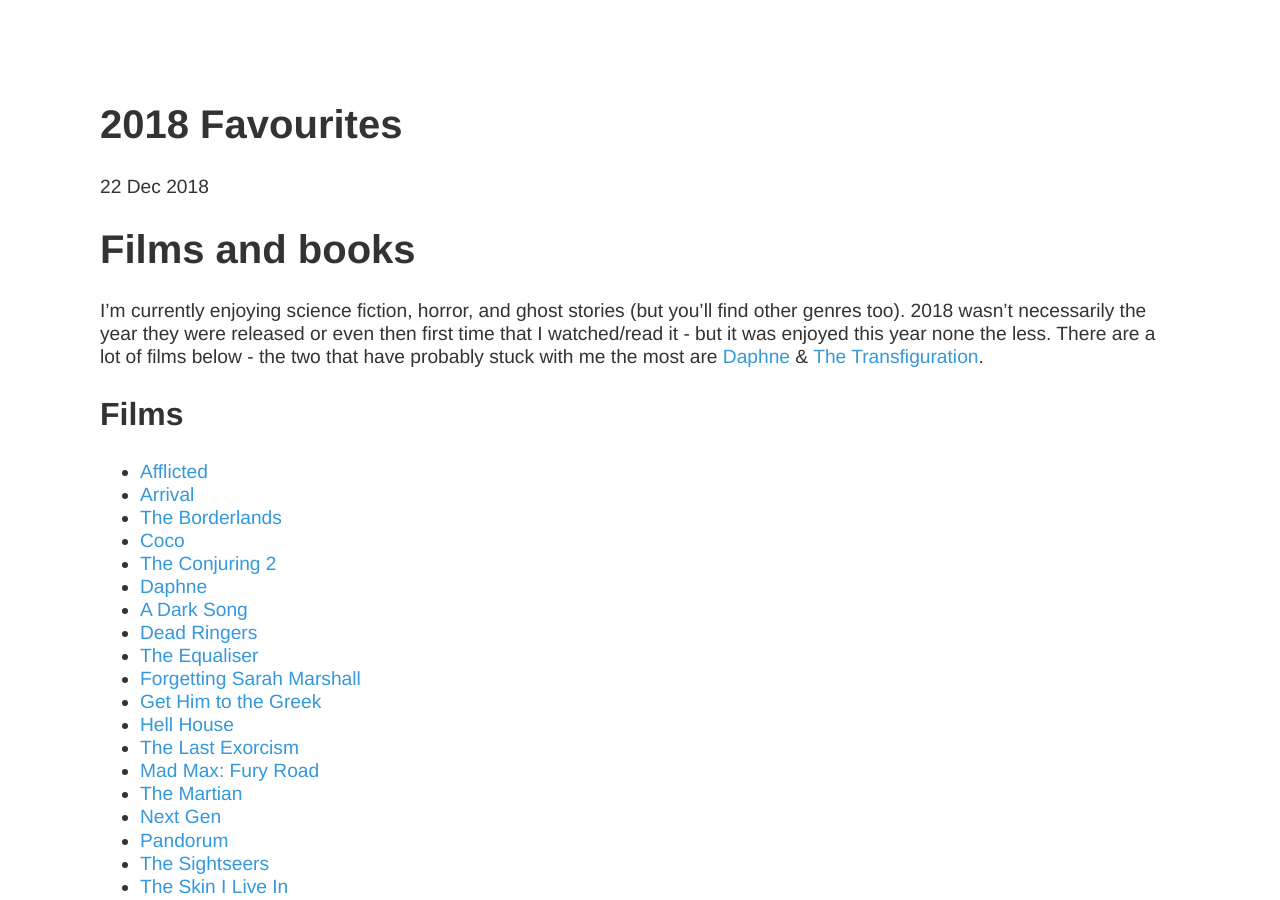
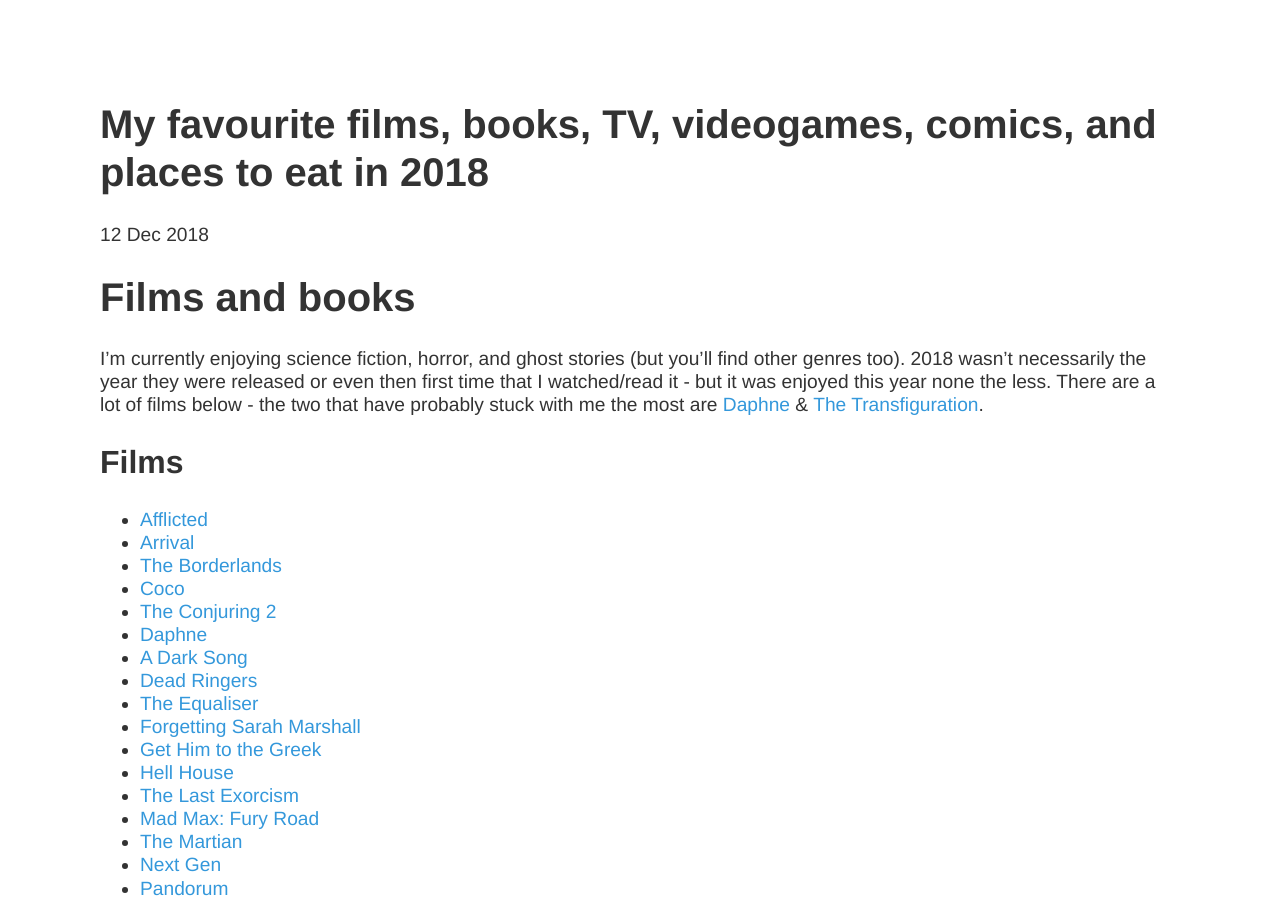
Before and after one commit to scottcolfer/scottcolfer.github.io, a Jekyll site: the page built from _posts/2018-12-22-2018-favourites.md, in a window 1280 px wide and 900 px high. Built offline with Jekyll 4.4.1, drawn with Linux system fonts in a browser that asks for light colours; our own code applies the rules of GitHub Pages for plain Markdown files.

Commit message:
Update 2018-12-22-2018-favourites.md

```diff
--- a/_posts/2018-12-22-2018-favourites.md
+++ b/_posts/2018-12-22-2018-favourites.md
@@ -1,3 +1,9 @@
+---
+layout: post
+title: "My favourite films, books, TV, videogames, comics, and places to eat in 2018"
+date: 2018-12-12
+---
+
 # Films and books
 
 I'm currently enjoying science fiction, horror, and ghost stories (but you'll find other genres too).
```
